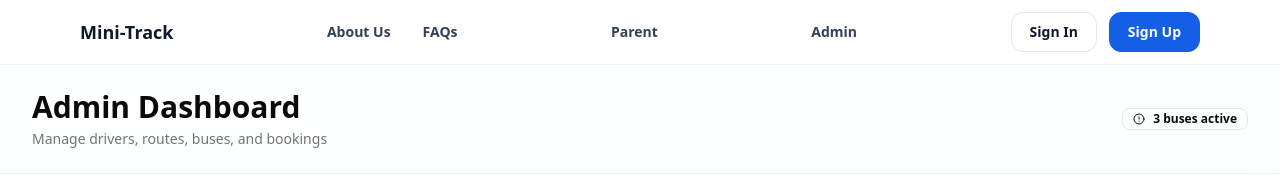
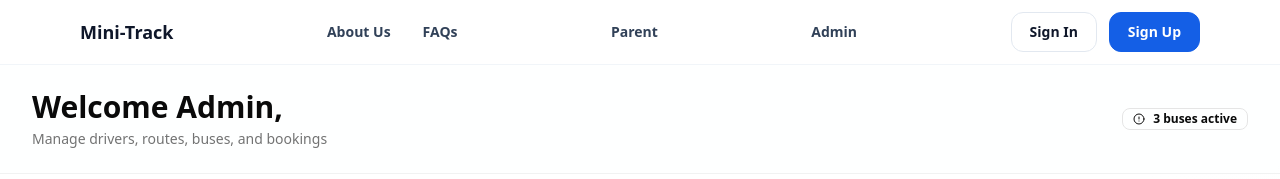
Before and after one commit to RoyCheru/Mini-Track, a Next.js app in the folder frontend/client/: page /dashboard/admin in a window 1280 px wide. Shown: the top 179 px of the page. Built offline with nearby package versions, Linux system fonts and the light colour scheme.

Commit message:
enables the user to be able to see their dashboard

```diff
--- a/frontend/client/app/dashboard/admin/page.tsx
+++ b/frontend/client/app/dashboard/admin/page.tsx
@@ -55,6 +55,8 @@ export default function AdminDashboard() {
   ])
   const [selectedBooking, setSelectedBooking] = useState(null)
   const [showBookingDetail, setShowBookingDetail] = useState(false)
+  // Important
+  const username= localStorage.getItem("username")
 
   // Handler functions
   const handleEditDriver = (driver) => {
@@ -179,7 +181,7 @@ export default function AdminDashboard() {
         <div className="max-w-7xl mx-auto px-4 py-6 sm:px-6 lg:px-8">
           <div className="flex items-center justify-between">
             <div>
-              <h1 className="text-3xl font-bold text-foreground">Admin Dashboard</h1>
+              <h1 className="text-3xl font-bold text-foreground">Welcome Admin, {username}</h1>
               <p className="text-sm text-muted-foreground mt-1">
                 Manage drivers, routes, buses, and bookings
               </p>
```
